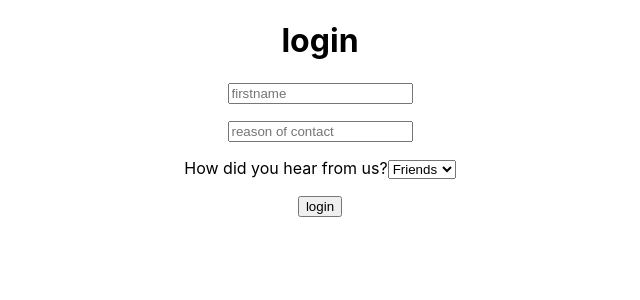
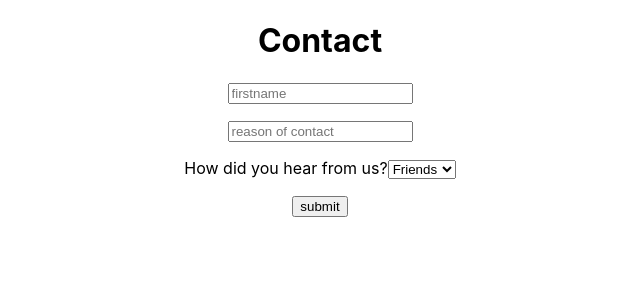
Before and after one commit to Ranilange/formproject, a React (Create React App) app: page / in a window 1280 px wide. Shown: the top 300 px of the page, without its empty margins (320-960 px from the left). Built offline with nearby package versions, Linux system fonts and the light colour scheme.

Commit message:
Update Contact.jsx

```diff
--- a/src/Contact.jsx
+++ b/src/Contact.jsx
@@ -10,7 +10,7 @@ const Contact = () => {
       });
     return (
         <div>
-            <h1>login</h1>
+            <h1>Contact</h1>
             <Formik
                 initialValues={{ firstname: "", reason: "" }}
                 onSubmit={(values) => alert(JSON.stringify(values))}
@@ -63,7 +63,7 @@ const Contact = () => {
                             {errors.hearFrom && touched.hearFrom && errors.hearFrom}
                         </p>
 
-                        <button type="submit">login</button>
+                        <button type="submit">submit</button>
                     </form>
                 )}
             </Formik>
```
